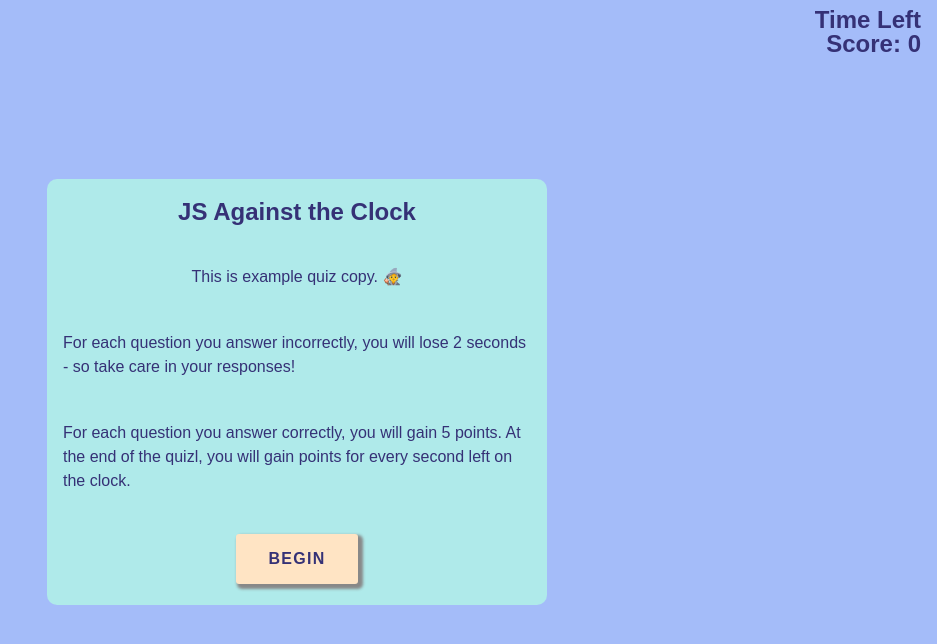
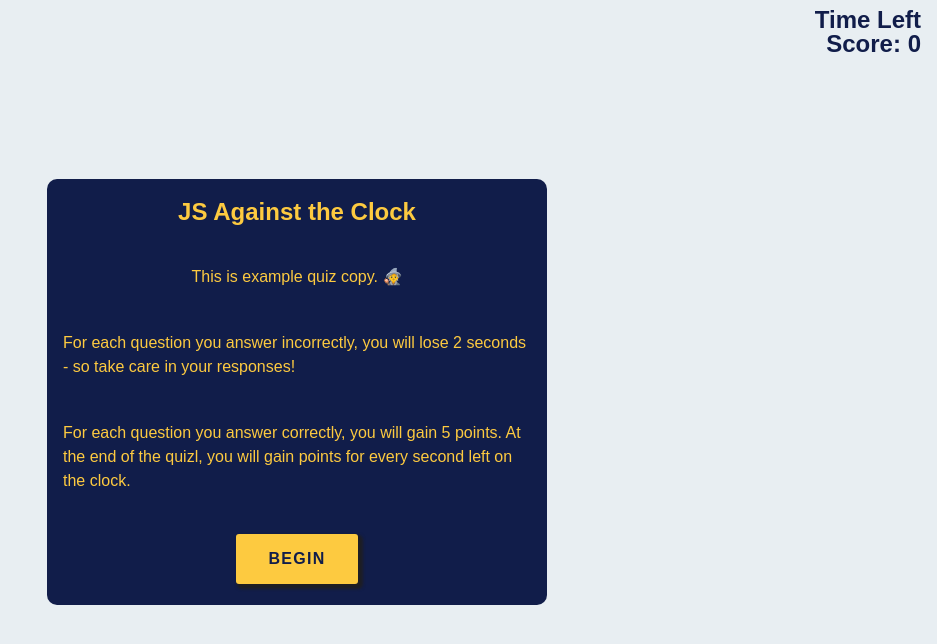
Before and after one commit to yohuck/quiz-game, a plain HTML site: page index.html in a window 1280 px wide. Shown: the whole page, without its empty margins (343-1280 px from the left). Drawn offline with Linux system fonts and the light colour scheme.

Commit message:
Updates styling

```diff
--- a/resources/script.js
+++ b/resources/script.js
@@ -26,7 +26,7 @@ const enterYourName = document.createElement("input");
 const enterYourNameLabel = document.createElement("label");
 const submitButton = document.createElement("div");
 
-submitButton.setAttribute('class', 'submitter');
+submitButton.setAttribute('class', 'submitter button');
 submitButton.setAttribute('id','submitter');
 submitButton.innerHTML = '<h4>Submit</h4>'
 submitButton.setAttribute('value','post');
@@ -100,7 +100,8 @@ let addIncorrect = () => {
     incorrectAnswer[i].addEventListener('click',function(){
         console.log('clicked an answer');
         console.log(this.parentElement.parentElement);
-        this.style.backgroundColor = 'red';
+        this.style.backgroundColor = 'var(--danger)';
+        this.style.color = 'var(--bg)'
         timeLeft -= 2;
         // clearInterval(quizInterval);
 
--- a/resources/styles.css
+++ b/resources/styles.css
@@ -1,3 +1,11 @@
+:root {
+    --primary: #111D4A;
+    --accent: #FDCA40;
+    --bg: #E8EEF2;
+    --danger: #a12e25;
+    --dark: #1E1E24;
+}
+
 * {
     box-sizing: border-box;
     margin: 0;
@@ -7,11 +15,11 @@
 body {
     /* height: 100vh; */
     font-family: sans-serif;
-    color: rgb(53, 49, 118);
+    color:var(--accent);
     display: flex;
     justify-content: center;
     align-items: center;
-    background-color: rgb(164, 188, 249);
+    background-color: var(--bg)
 }
 
 .timer {
@@ -21,6 +29,7 @@ body {
     text-align: right;
     line-height: 1.5rem;
     z-index: 10;
+    color: var(--primary);
 }
 
 .title {
@@ -59,7 +68,7 @@ body {
     /* margin: 1rem; */
     width: 100%;
     max-width: 500px;
-    background-color: rgb(175, 234, 234);
+    background-color: var(--primary);
     padding: 0rem;
     border-radius: 10px;
     transition: .7s ease-in-out;
@@ -83,14 +92,15 @@ ul {
 }
 
 li {
-    background-color: rgb(92, 244, 153);
+    background-color: var(--accent);
+    color: var(--primary);
     margin: 1rem auto;
     padding: 1rem;
-    box-shadow: 3px 3px 3px 2px rgb(136, 136, 136);
+    box-shadow: 3px 3px 3px 2px var(--dark);
 }
 
 li:hover {
-    box-shadow: 3px 3px 3px 2px rgb(210, 50, 50);
+    box-shadow: 3px 3px 3px 2px var(--dark);
     cursor: pointer;
 }
 
@@ -98,16 +108,21 @@ li:hover {
     margin: 1.3rem 0;
     padding: 1rem 2rem;
     font-family: sans-serif;
-    background-color: bisque;
+    background-color: var(--accent);
+    color: var(--primary);
     border: none;
     border-radius: 3px;
     font-weight: bold;
     letter-spacing: 1.3px;
-    box-shadow: 3px 3px 3px 2px rgb(136, 136, 136);
+    box-shadow: 3px 3px 3px 2px var(--dark);
 }
 
 .button:hover {
     cursor: pointer;
-    box-shadow: 3px 3px 3px 2px rgb(210, 50, 50);
+    box-shadow: 3px 3px 3px 2px var(--dark);
 
 }
+
+label {
+    margin: 1rem 0;
+}
```
